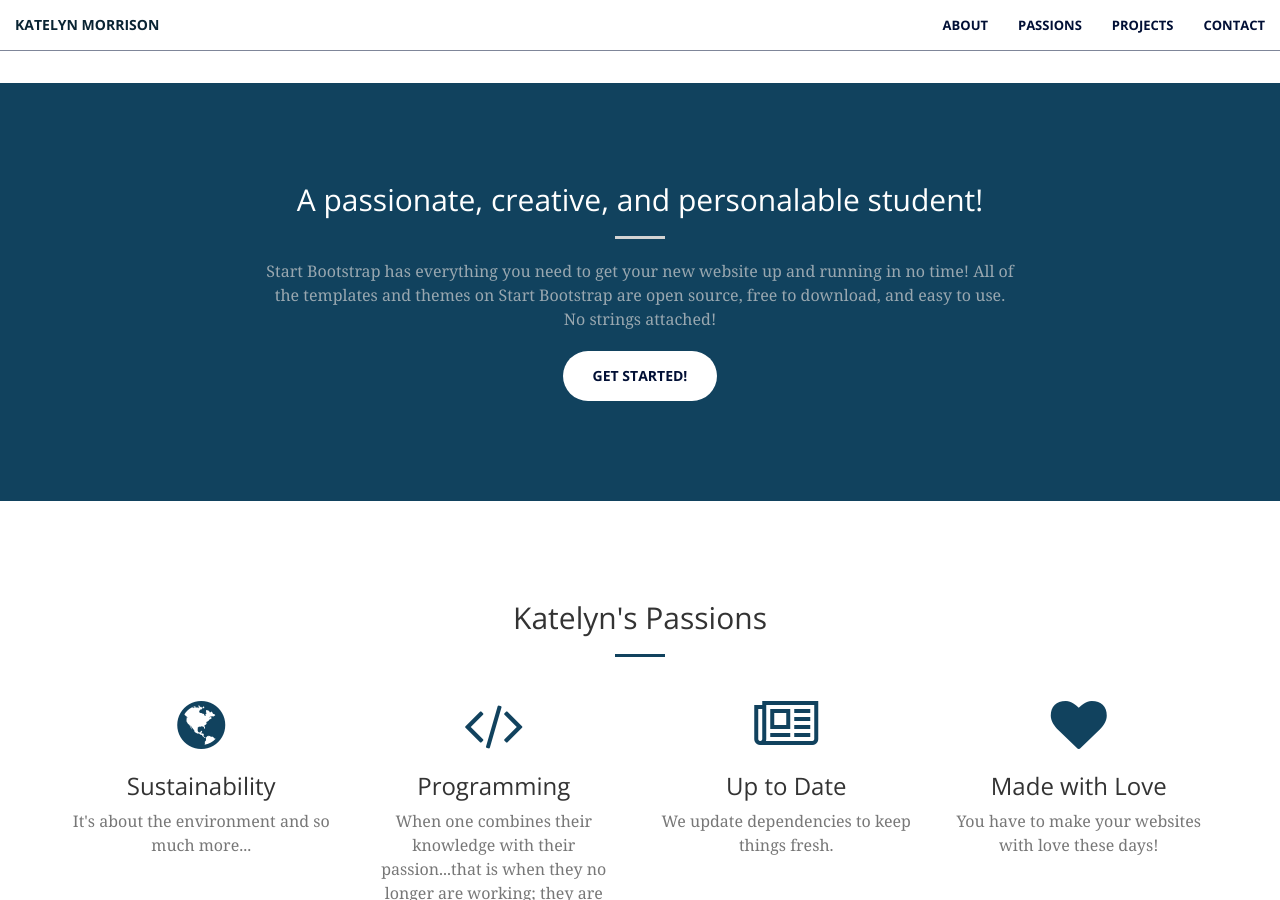
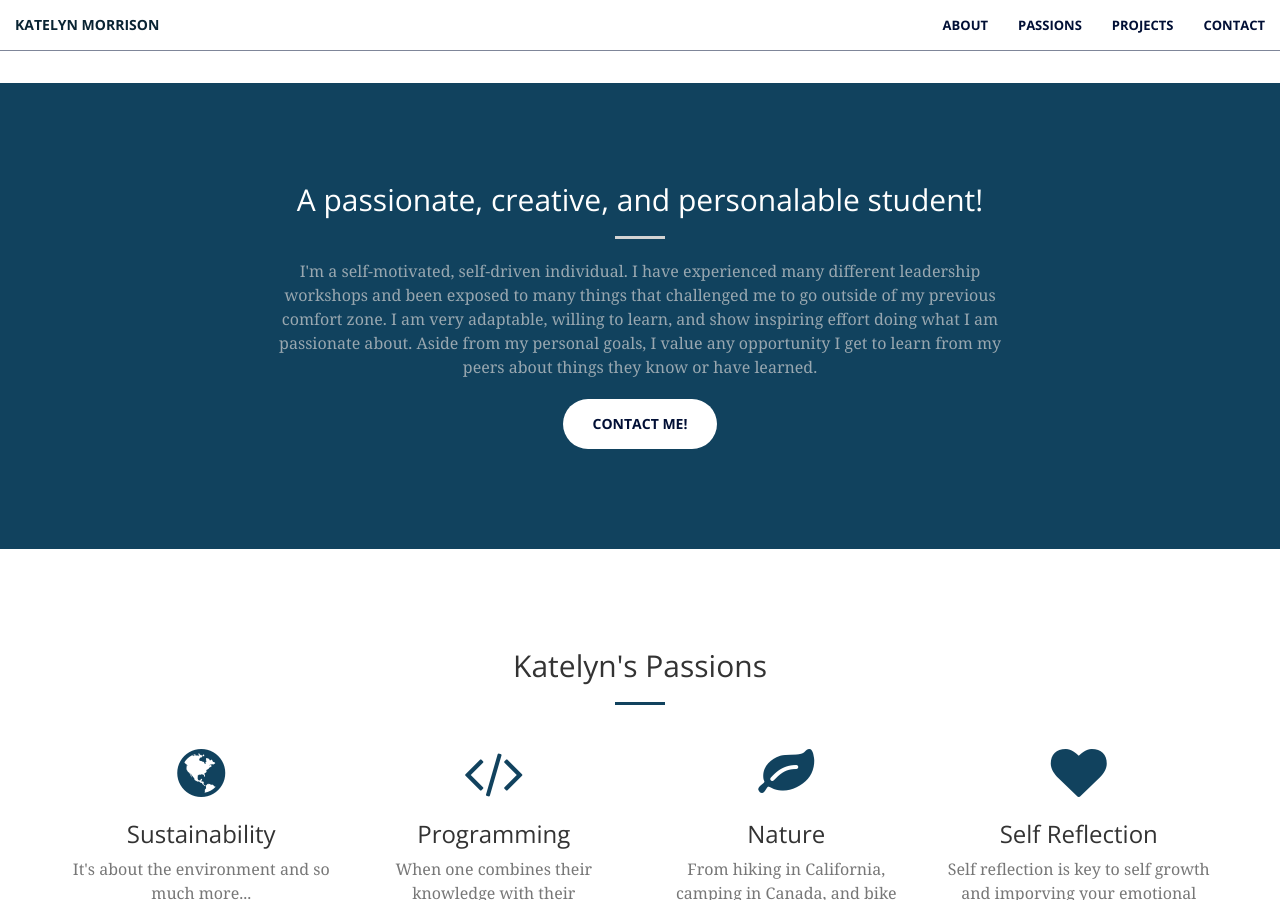
Before and after one commit to katelyn98/PersonalWebsite, a Jekyll site: the page built from index.md, in a window 1280 px wide and 900 px high, scrolled down 817 px. Built offline with Jekyll 4.4.1, drawn with Linux system fonts in a browser that asks for light colours; some of the changed text lies outside the part shown.

Commit message:
changing words

```diff
--- a/_includes/aside.html
+++ /dev/null
@@ -1,8 +0,0 @@
-  <aside class="bg-dark">
-      <div class="container text-center">
-          <div class="call-to-action">
-              <h2>Free Download at Start Bootstrap!</h2>
-              <a href="#" class="btn btn-default btn-xl wow tada">Download Now!</a>
-          </div>
-      </div>
-  </aside>
--- a/_includes/call-to-action.html
+++ b/_includes/call-to-action.html
@@ -4,8 +4,8 @@
             <div class="col-lg-8 col-lg-offset-2 text-center">
                 <h2 class="section-heading">A passionate, creative, and personalable student!</h2>
                 <hr class="light">
-                <p class="text-faded">Start Bootstrap has everything you need to get your new website up and running in no time! All of the templates and themes on Start Bootstrap are open source, free to download, and easy to use. No strings attached!</p>
-                <a href="#" class="btn btn-default btn-xl">Get Started!</a>
+                <p class="text-faded">I'm a self-motivated, self-driven individual. I have experienced many different leadership workshops and been exposed to many things that challenged me to go outside of my previous comfort zone. I am very adaptable, willing to learn, and show inspiring effort doing what I am passionate about. Aside from my personal goals, I value any opportunity I get to learn from my peers about things they know or have learned. </p>
+                <a href="#" class="btn btn-default btn-xl">Contact me!</a>
             </div>
         </div>
     </div>
--- a/_includes/services.html
+++ b/_includes/services.html
@@ -25,16 +25,16 @@
             </div>
             <div class="col-lg-3 col-md-6 text-center">
                 <div class="service-box">
-                    <i class="fa fa-4x fa-newspaper-o wow bounceIn text-primary" data-wow-delay=".2s"></i>
-                    <h3>Up to Date</h3>
-                    <p class="text-muted">We update dependencies to keep things fresh.</p>
+                    <i class="fa fa-4x fa-leaf wow bounceIn text-primary" data-wow-delay=".2s"></i>
+                    <h3>Nature</h3>
+                    <p class="text-muted">From hiking in California, camping in Canada, and bike touring on Washington islands, I enjoy every second being outdoors. </p>
                 </div>
             </div>
             <div class="col-lg-3 col-md-6 text-center">
                 <div class="service-box">
                     <i class="fa fa-4x fa-heart wow bounceIn text-primary" data-wow-delay=".3s"></i>
-                    <h3>Made with Love</h3>
-                    <p class="text-muted">You have to make your websites with love these days!</p>
+                    <h3>Self Reflection</h3>
+                    <p class="text-muted">Self reflection is key to self growth and imporving your emotional intelligence.</p>
                 </div>
             </div>
         </div>
--- a/_layouts/front.html
+++ b/_layouts/front.html
@@ -9,7 +9,6 @@
   {% include call-to-action.html %}
   {% include services.html %}
   {% include portfolio.html %}
-  {% include aside.html %}
   {% include contact.html %}
   {% include scripts.html %}
 </body>
```
Also changed, not shown: README.md.
